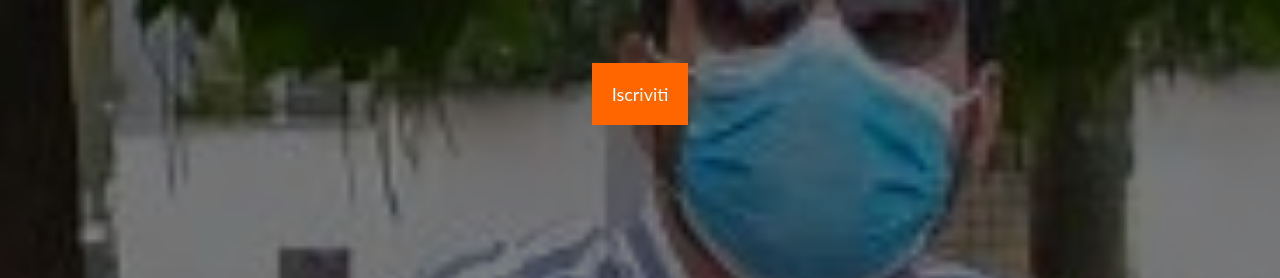
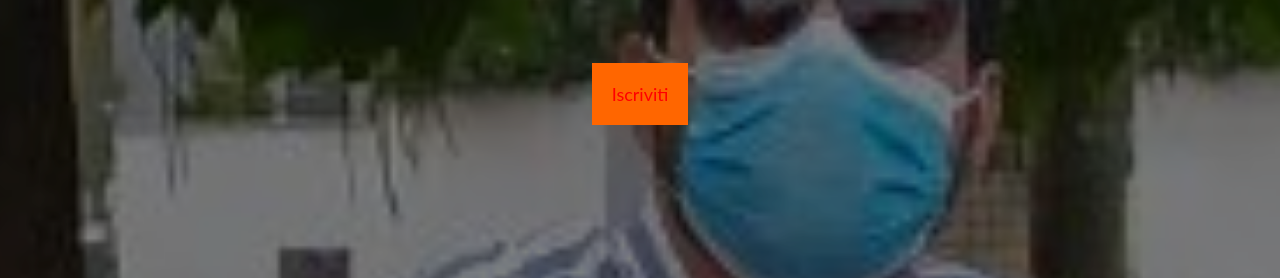
Before and after one commit to francesca-palladino/blog.svoltastudenti.it, a Jekyll site: the page built from index.html, in a window 1280 px wide. Shown: the part 1231-1509 px from the top of the page. Built offline with Jekyll 4.4.1, drawn with Linux system fonts in a browser that asks for light colours.

Commit message:
Update index.html

```diff
--- a/index.html
+++ b/index.html
@@ -126,7 +126,7 @@ noBrand: "true"
 	<a name="homepage"></a>
 	<section class="animTrigger slide1" data-animId="slide1">
 		<div class="title" data-animTarget="slide1">SVOLTASTUDENTI</div>
-		<div class="btn" data-animTarget="slide1">Iscriviti</div>
+		<div class="btn" style="color: red;" data-animTarget="slide1">Iscriviti</div>
 	</section>
 	<a name="b"></a>
 	<section class="animTrigger slide2" data-animId="slide2">
```
